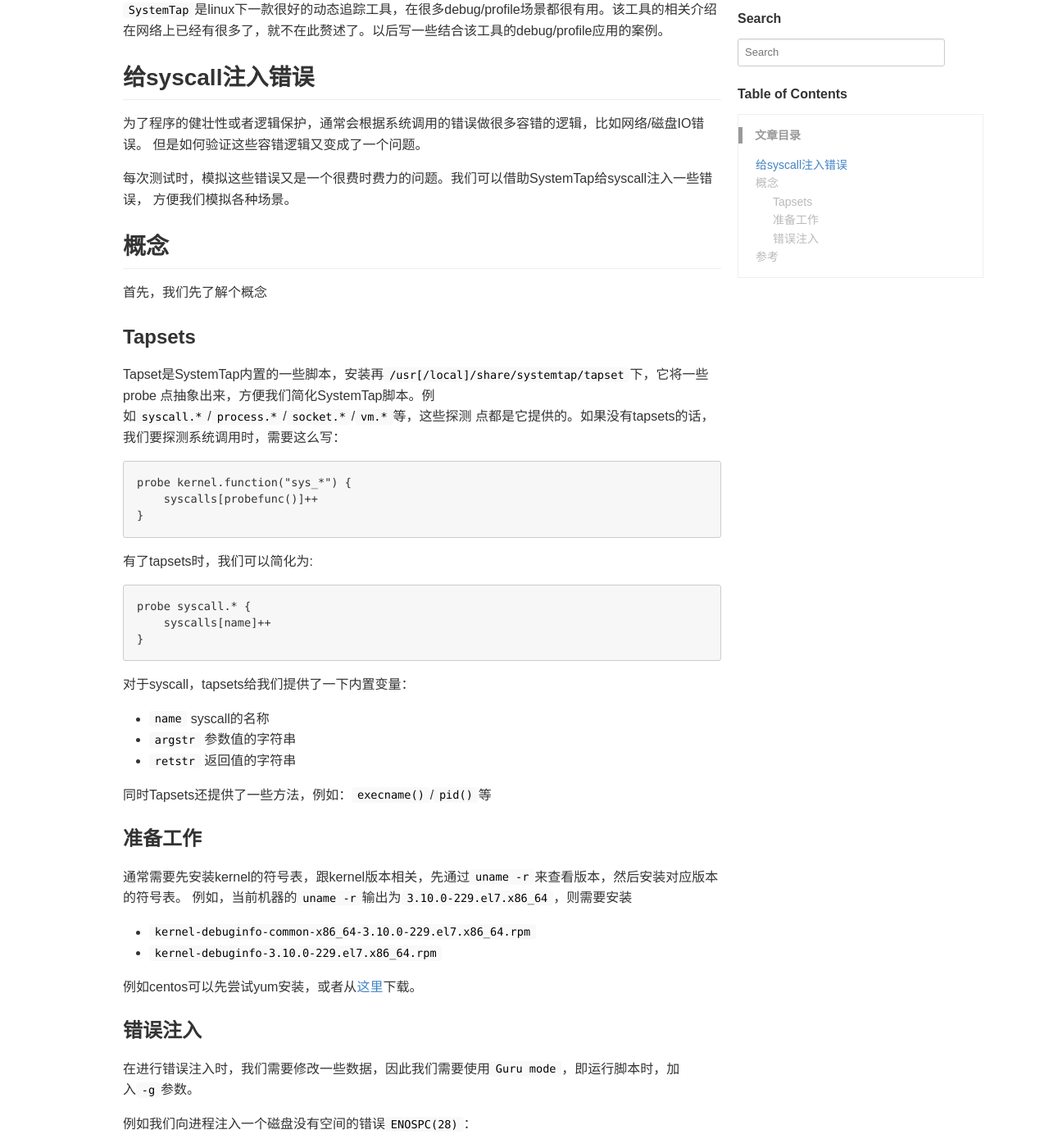
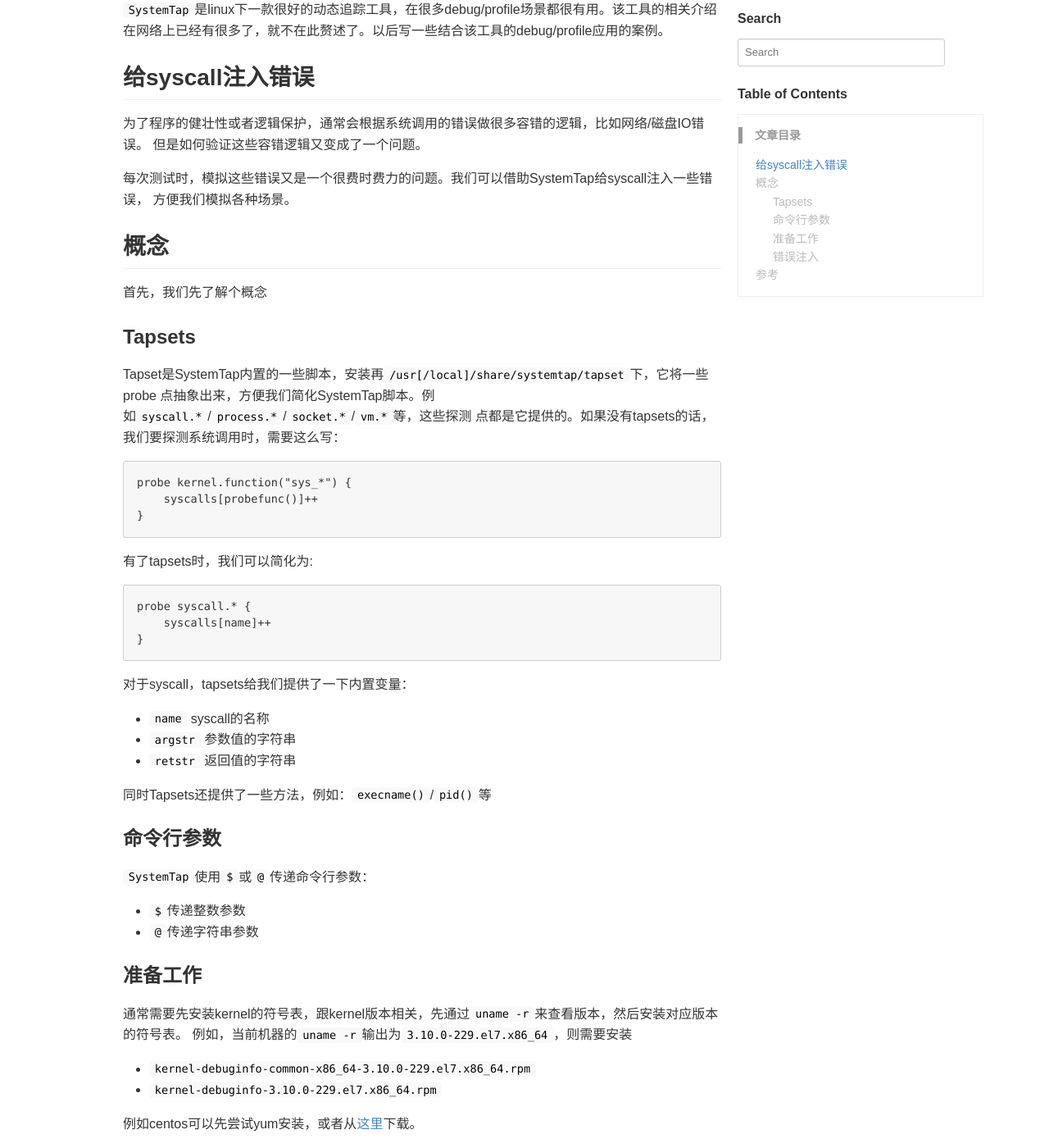
Before and after one commit to lrita/lrita.github.io, a Jekyll site: the page built from _posts/2017-06-27-systemtap-inject-syscall-error.md, in a window 1280 px wide and 1400 px high, scrolled down 221 px. Shown: the whole window at 82% size. Built offline with Jekyll 4.4.1, drawn with Linux system fonts in a browser that asks for light colours; comment, search, counter and statistics services are not loaded; some of the changed text lies outside the part shown.

Commit message:
update systemtap-inject-syscall-error

```diff
--- a/_posts/2017-06-27-systemtap-inject-syscall-error.md
+++ b/_posts/2017-06-27-systemtap-inject-syscall-error.md
@@ -43,6 +43,11 @@
 
 同时Tapsets还提供了一些方法，例如：`execname()`/`pid()`等
 
+### 命令行参数
+`SystemTap`使用`$`或`@`传递命令行参数：
+* `$`传递整数参数
+* `@`传递字符串参数
+
 ### 准备工作
 通常需要先安装kernel的符号表，跟kernel版本相关，先通过`uname -r`来查看版本，然后安装对应版本的符号表。
 例如，当前机器的`uname -r`输出为`3.10.0-229.el7.x86_64`，则需要安装
```
Also changed, not shown: other parts of _posts/2017-06-27-systemtap-inject-syscall-error.md (+2 -1 lines), 1 other file.
